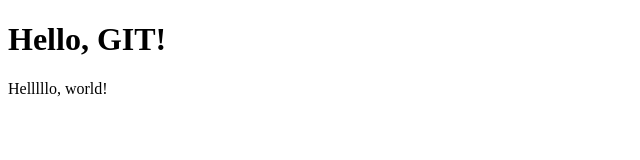
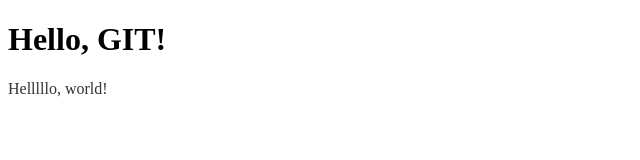
Before and after one commit to Gaith-M/new_test, a plain HTML site: page index.html in a window 1280 px wide. Shown: the full height of the page, 0-640 px from the left. Drawn offline with Linux system fonts and the light colour scheme.

Commit message:
added some inline css

```diff
--- a/index.html
+++ b/index.html
@@ -7,6 +7,6 @@
 </head>
 <body>
     <h1>Hello, GIT!</h1>
-    <p>Helllllo, world!</p>
+    <p style="color: #333;">Helllllo, world!</p>
 </body>
 </html>
```
